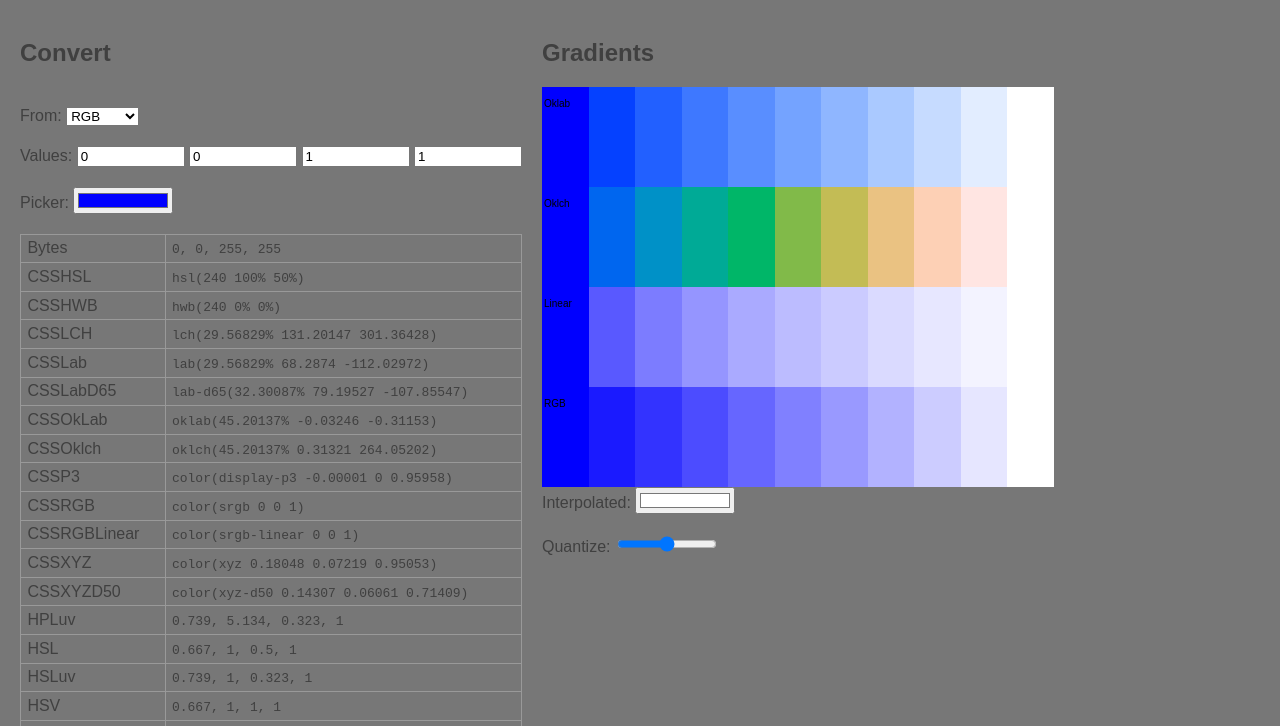
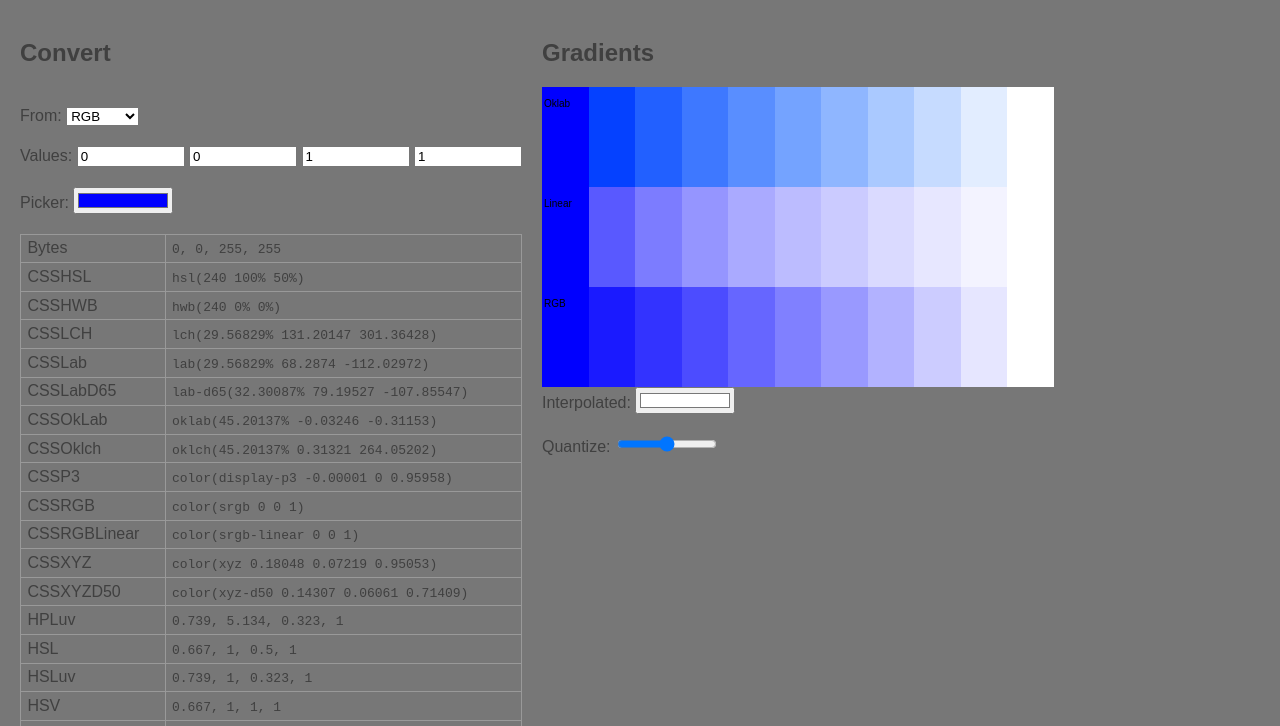
Before and after one commit to alexp-ans/interp-various, a website: page index.html in a window 1280 px wide. Shown: the part 61-787 px from the top of the page. Drawn offline with Linux system fonts and the light colour scheme.

Commit message:
Update index.html

```diff
--- a/index.html
+++ b/index.html
@@ -148,7 +148,6 @@
       );
       const gradientTypes = [
         "Oklab",
-	"Oklch",
         "Linear",
         "RGB",
       ];
```
